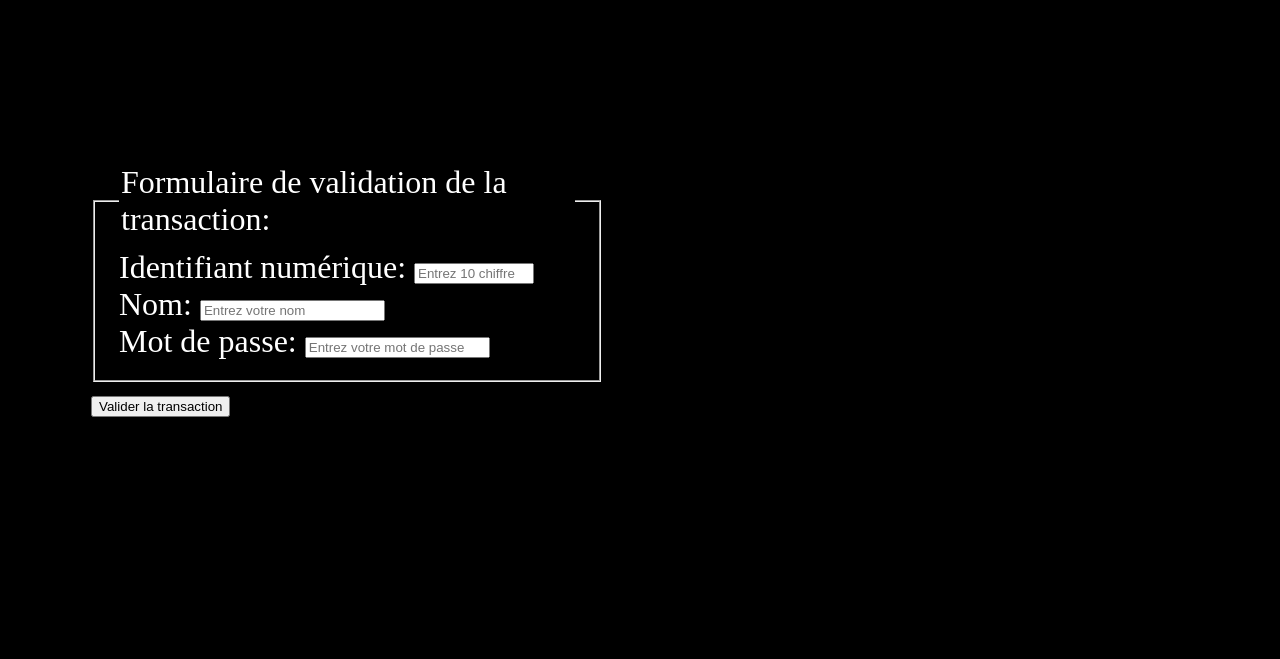
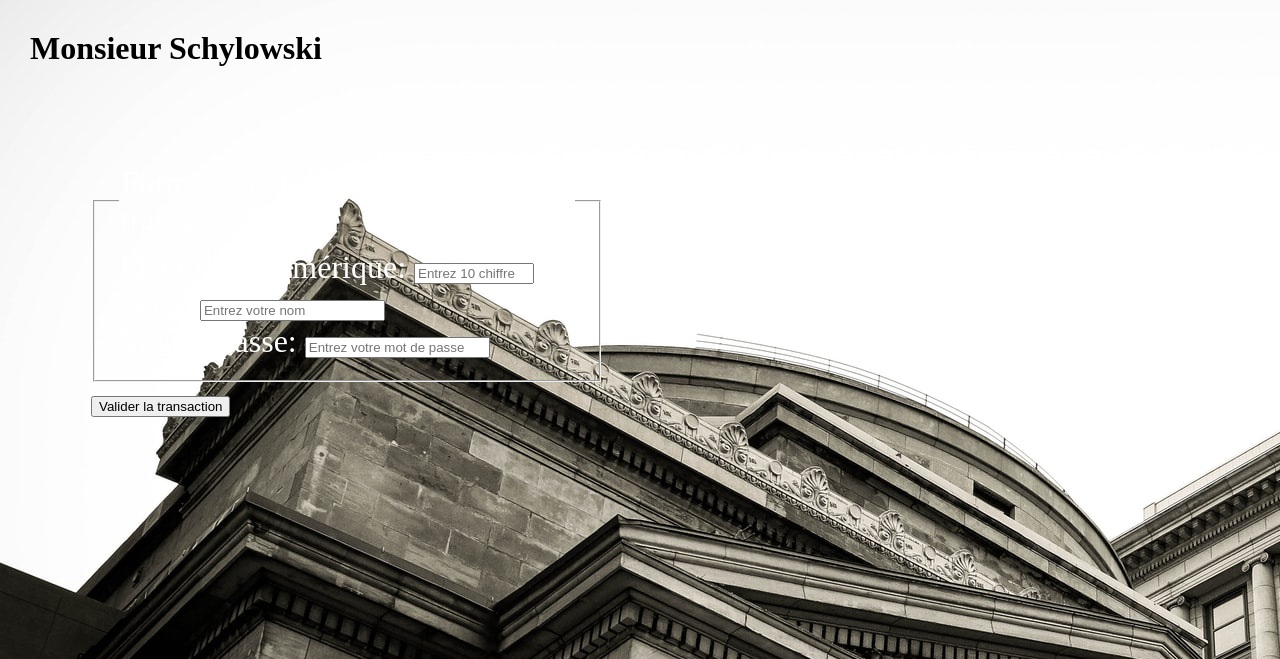
Before and after one commit to jolivald/hackaton1, a PHP site: page /owner1.php in a window 1280 px wide. Shown: the top 659 px of the page. Run offline with PHP 8.4, Linux system fonts and the light colour scheme.

Commit message:
ajout photo background

```diff
--- a/hackaton.css
+++ b/hackaton.css
@@ -1,5 +1,6 @@
 body{
     background-color: black;
+    background-image:url("Photo\ Backrgound.jpeg");
     text-decoration: none ;
     margin: 30px 30px 10px 30px;
 }
```
